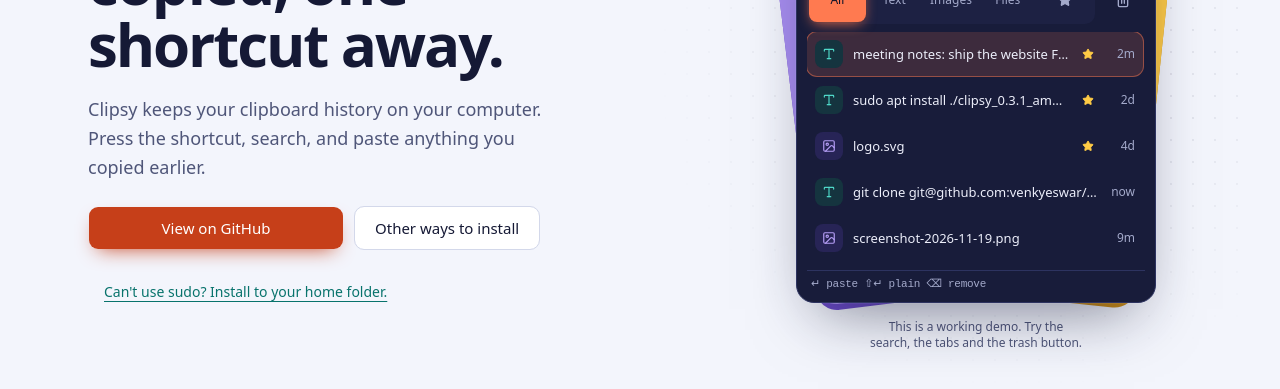
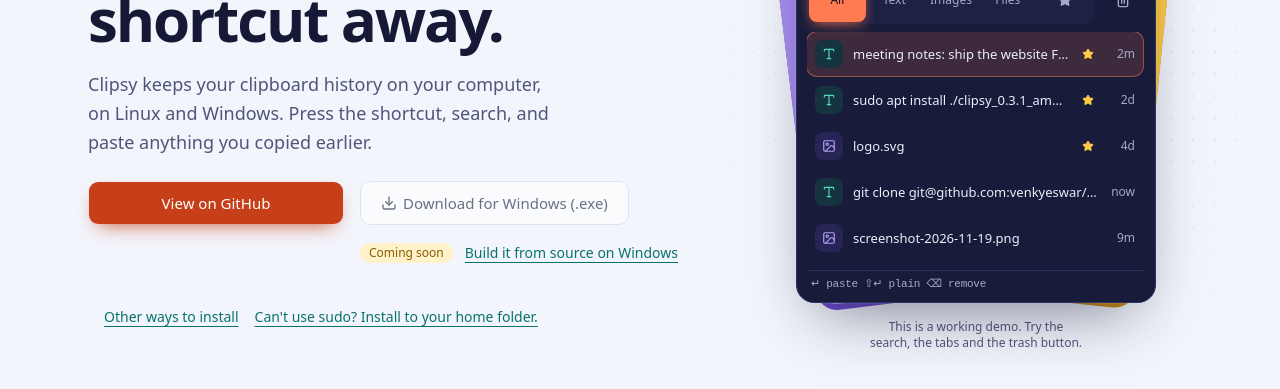
Before and after one commit to venkyeswar/clipsy, a React (Vite) app in the folder website/: page / in a window 1280 px wide. Shown: the part 258-647 px from the top of the page. Built offline with nearby package versions, Linux system fonts and the light colour scheme; no server answers; a web font is replaced by a local one.

Commit message:
feat(website): Linux and Windows download buttons

```diff
--- a/website/src/components/hero.tsx
+++ b/website/src/components/hero.tsx
@@ -1,11 +1,13 @@
 import type { ReactNode } from "react";
 import { Download } from "lucide-react";
+import { Badge } from "@/components/ui/badge";
 import { Button } from "@/components/ui/button";
 import { Skeleton } from "@/components/ui/skeleton";
 import { PopupDemo } from "@/components/popup-demo";
-import { config } from "@/config";
+import { config, shortcutFor } from "@/config";
 import { useReleases } from "@/hooks/use-releases";
-import { latestStable } from "@/lib/releases";
+import { useSelectedPlatform } from "@/lib/platform-context";
+import { latestStable, latestWithWindows, windowsStatus } from "@/lib/releases";
 
 const releasesUrl = `https://github.com/${config.repo}/releases`;
 const dateFormat = new Intl.DateTimeFormat("en", { dateStyle: "medium" });
@@ -15,36 +17,108 @@ function formatDate(value: string): string | null {
   return Number.isNaN(date.getTime()) ? null : dateFormat.format(date);
 }
 
+const DOWNLOAD_BUTTON = "h-11 w-full px-5 text-[0.9375rem] sm:w-auto sm:min-w-64";
+const PRIMARY_CLASS = `${DOWNLOAD_BUTTON} shadow-[0_8px_20px_-10px_var(--primary)] hover:bg-primary-hover`;
+const SECONDARY_CLASS = `${DOWNLOAD_BUTTON} bg-card dark:bg-card`;
+
+/** One platform's download column. The visitor's platform gets the filled button; the other is outlined. */
+function DownloadSlot({ children }: { children: ReactNode }) {
+  return <div className="flex flex-col gap-1.5 sm:items-start">{children}</div>;
+}
+
 export function Hero() {
   const { releases, status } = useReleases();
+  const { platform, setPlatform } = useSelectedPlatform();
   const latest = latestStable(releases);
   const debUrl = latest?.deb?.url;
+  const winRelease = latestWithWindows(releases);
+  const winUrl = winRelease?.windowsInstaller?.url;
+  const winAvailable = windowsStatus(releases) === "available" && Boolean(winUrl);
   const releaseDate = latest ? formatDate(latest.date) : null;
+  const loading = status === "loading";
+  const linuxIsPrimary = platform !== "windows";
 
-  let primary: ReactNode;
-  if (status === "loading") {
-    primary = (
+  let linux: ReactNode;
+  if (loading) {
+    linux = (
       <div className="h-11 w-full sm:w-64">
         <Skeleton className="h-full w-full rounded-lg" />
         <span className="sr-only">Loading the latest release</span>
       </div>
     );
   } else if (latest && debUrl) {
-    primary = (
-      <Button size="lg" className="h-11 w-full px-5 text-[0.9375rem] shadow-[0_8px_20px_-10px_var(--primary)] hover:bg-primary-hover sm:w-64" render={<a href={debUrl} />}>
+    linux = (
+      <Button
+        size="lg"
+        className={linuxIsPrimary ? PRIMARY_CLASS : SECONDARY_CLASS}
+        variant={linuxIsPrimary ? "default" : "outline"}
+        render={<a href={debUrl} />}
+      >
         <Download aria-hidden="true" className="size-4" />
-        Download .deb v{latest.version}
+        Download for Linux (.deb)
       </Button>
     );
   } else {
-    primary = (
+    linux = (
       <Button
         size="lg"
-        className="h-11 w-full px-5 text-[0.9375rem] shadow-[0_8px_20px_-10px_var(--primary)] hover:bg-primary-hover sm:w-64"
+        variant={linuxIsPrimary ? "default" : "outline"}
+        className={linuxIsPrimary ? PRIMARY_CLASS : SECONDARY_CLASS}
         render={<a href={releasesUrl} target="_blank" rel="noopener" />}
       >
         View on GitHub
       </Button>
+    );
+  }
+
+  const windowsPrimary = !linuxIsPrimary;
+  let windows: ReactNode;
+  if (loading) {
+    windows = (
+      <div className="h-11 w-full sm:w-64">
+        <Skeleton className="h-full w-full rounded-lg" />
+        <span className="sr-only">Loading the Windows download</span>
+      </div>
+    );
+  } else if (winAvailable) {
+    windows = (
+      <Button
+        size="lg"
+        variant={windowsPrimary ? "default" : "outline"}
+        className={windowsPrimary ? PRIMARY_CLASS : SECONDARY_CLASS}
+        render={<a href={winUrl} />}
+      >
+        <Download aria-hidden="true" className="size-4" />
+        Download for Windows (.exe)
+      </Button>
+    );
+  } else {
+    // Visibly disabled: aria-disabled keeps it in the focus order and announced, with no link.
+    windows = (
+      <>
+        <Button
+          size="lg"
+          variant={windowsPrimary ? "default" : "outline"}
+          aria-disabled="true"
+          aria-describedby="windows-coming-soon"
+          className={`${windowsPrimary ? PRIMARY_CLASS : SECONDARY_CLASS} cursor-not-allowed opacity-60 hover:bg-primary`}
+        >
+          <Download aria-hidden="true" className="size-4" />
+          Download for Windows (.exe)
+        </Button>
+        <div className="flex flex-wrap items-center gap-x-3 gap-y-1">
+          <Badge id="windows-coming-soon" variant="secondary" className="bg-brand-yellow-soft text-brand-yellow">
+            Coming soon
+          </Badge>
+          <a
+            href="#install"
+            onClick={() => setPlatform("windows")}
+            className="inline-flex min-h-11 items-center text-sm font-medium text-secondary-accent underline decoration-1 underline-offset-4 hover:decoration-2"
+          >
+            Build it from source on Windows
+          </a>
+        </div>
+      </>
     );
   }
 
@@ -63,26 +137,25 @@ export function Hero() {
           Everything you copied, one shortcut away.
         </h1>
         <p className="max-w-[46ch] text-base text-muted-foreground sm:text-lg sm:leading-relaxed">
-          Clipsy keeps your clipboard history on your computer. Press the shortcut, search, and paste anything
-          you copied earlier.
+          Clipsy keeps your clipboard history on your computer, on Linux and Windows. Press the shortcut, search,
+          and paste anything you copied earlier.
         </p>
 
-        <div className="mt-1 flex flex-col gap-2.5 sm:flex-row sm:flex-wrap sm:items-center">
-          {primary}
-          <Button
-            variant="outline"
-            size="lg"
-            className="h-11 bg-card px-5 text-[0.9375rem] dark:bg-card"
-            render={<a href="#install" />}
-          >
-            Other ways to install
-          </Button>
+        <div className="mt-1 flex flex-col gap-4 sm:flex-row sm:flex-wrap sm:items-start sm:gap-x-4 sm:gap-y-3">
+          <DownloadSlot>{linux}</DownloadSlot>
+          <DownloadSlot>{windows}</DownloadSlot>
         </div>
 
-        <div className="flex flex-col gap-x-4 text-sm text-muted-foreground sm:flex-row sm:items-center">
+        <div className="flex flex-col gap-x-4 text-sm text-muted-foreground sm:flex-row sm:flex-wrap sm:items-center">
           <p data-testid="version-line" className="min-h-5">
             {latest ? `Version ${latest.version}${releaseDate ? `, released ${releaseDate}` : ""}.` : null}
           </p>
+          <a
+            href="#install"
+            className="inline-flex min-h-11 items-center font-medium text-secondary-accent underline decoration-1 underline-offset-4 hover:decoration-2"
+          >
+            Other ways to install
+          </a>
           <a
             href="#install"
             className="inline-flex min-h-11 items-center font-medium text-secondary-accent underline decoration-1 underline-offset-4 hover:decoration-2"
@@ -92,7 +165,7 @@ export function Hero() {
         </div>
       </div>
 
-      <PopupDemo />
+      <PopupDemo shortcut={shortcutFor(platform)} />
     </section>
   );
 }
--- a/website/src/components/popup-demo.tsx
+++ b/website/src/components/popup-demo.tsx
@@ -68,7 +68,14 @@ function prefersReducedMotion(): boolean {
  * A working mini version of the Clipsy popup. Autoplays once on load unless the
  * user has reduced motion; any user input cancels the autoplay immediately.
  */
-export function PopupDemo({ autoplay = true }: { autoplay?: boolean }) {
+export function PopupDemo({
+  autoplay = true,
+  shortcut = config.shortcut,
+}: {
+  autoplay?: boolean;
+  /** Key labels for the opening shortcut chip (the Windows default differs). */
+  shortcut?: string[];
+}) {
   const checkboxId = useId();
   const [startPlaying] = useState(() => autoplay && !prefersReducedMotion());
   const [items, setItems] = useState<DemoItem[]>(() => (startPlaying ? OPENING_ITEMS : FINAL_ITEMS));
@@ -231,7 +238,7 @@ export function PopupDemo({ autoplay = true }: { autoplay?: boolean }) {
           aria-label="Default shortcut"
           className="absolute top-0 left-3 z-20 flex items-center gap-1 rounded-xl border border-border bg-card/95 px-2 py-1.5 text-xs text-muted-foreground shadow-float backdrop-blur sm:-left-6"
         >
-          {config.shortcut.map((key, index) => (
+          {shortcut.map((key, index) => (
             <span key={key} className="inline-flex items-center gap-1">
               {index > 0 && <span aria-hidden="true">+</span>}
               <Keycap pressed={pressedKeys > index}>{key}</Keycap>
--- a/website/src/components/site-header.tsx
+++ b/website/src/components/site-header.tsx
@@ -19,6 +19,9 @@ import {
 } from "@/components/ui/sheet";
 import { config } from "@/config";
 import { useTheme, type Theme } from "@/components/theme-provider";
+import { useReleases } from "@/hooks/use-releases";
+import { useSelectedPlatform } from "@/lib/platform-context";
+import { latestStable, latestWithWindows } from "@/lib/releases";
 
 const sectionLinks = [
   { href: "#install", label: "Install" },
@@ -115,8 +118,24 @@ function useActiveSection(ids: string[]): string {
   return active;
 }
 
+/**
+ * Where the header Download button goes for the visitor's platform: the Windows installer
+ * when there is one, otherwise the Install section; the .deb on Linux, otherwise Downloads.
+ */
+function useHeaderDownload(): { href: string; label: string } {
+  const { releases } = useReleases();
+  const { platform } = useSelectedPlatform();
+  if (platform === "windows") {
+    const url = latestWithWindows(releases)?.windowsInstaller?.url;
+    return url ? { href: url, label: "Download for Windows" } : { href: "#install", label: "Download" };
+  }
+  const deb = latestStable(releases)?.deb?.url;
+  return deb ? { href: deb, label: "Download" } : { href: "#downloads", label: "Download" };
+}
+
 export function SiteHeader() {
   const active = useActiveSection(trackedSectionIds);
+  const download = useHeaderDownload();
 
   return (
     <header className="sticky top-0 z-40 border-b border-border/70 bg-background/85 backdrop-blur-md supports-[backdrop-filter]:bg-background/70">
@@ -162,10 +181,10 @@ export function SiteHeader() {
           <ThemeToggle />
           <Button
             className="ml-1 hidden h-11 px-3.5 hover:bg-primary-hover md:inline-flex"
-            render={<a href="#downloads" />}
+            render={<a href={download.href} />}
           >
             <Download aria-hidden="true" />
-            Download
+            {download.label}
           </Button>
 
           <Sheet>
--- /dev/null
+++ b/website/src/test/render-with-platform.tsx
@@ -0,0 +1,9 @@
+import type { ReactElement } from "react";
+import { render } from "@testing-library/react";
+import { PlatformProvider, type SelectedPlatform } from "@/lib/platform-context";
+
+/** Renders inside PlatformProvider with the platform remembered, as an earlier visitor choice would be. */
+export function renderWithPlatform(ui: ReactElement, platform: SelectedPlatform = "linux") {
+  window.localStorage.setItem("clipsy-platform", platform);
+  return render(<PlatformProvider>{ui}</PlatformProvider>);
+}
```
Also changed, not shown: 2 other files (tests, documents, lock files or other folders).
